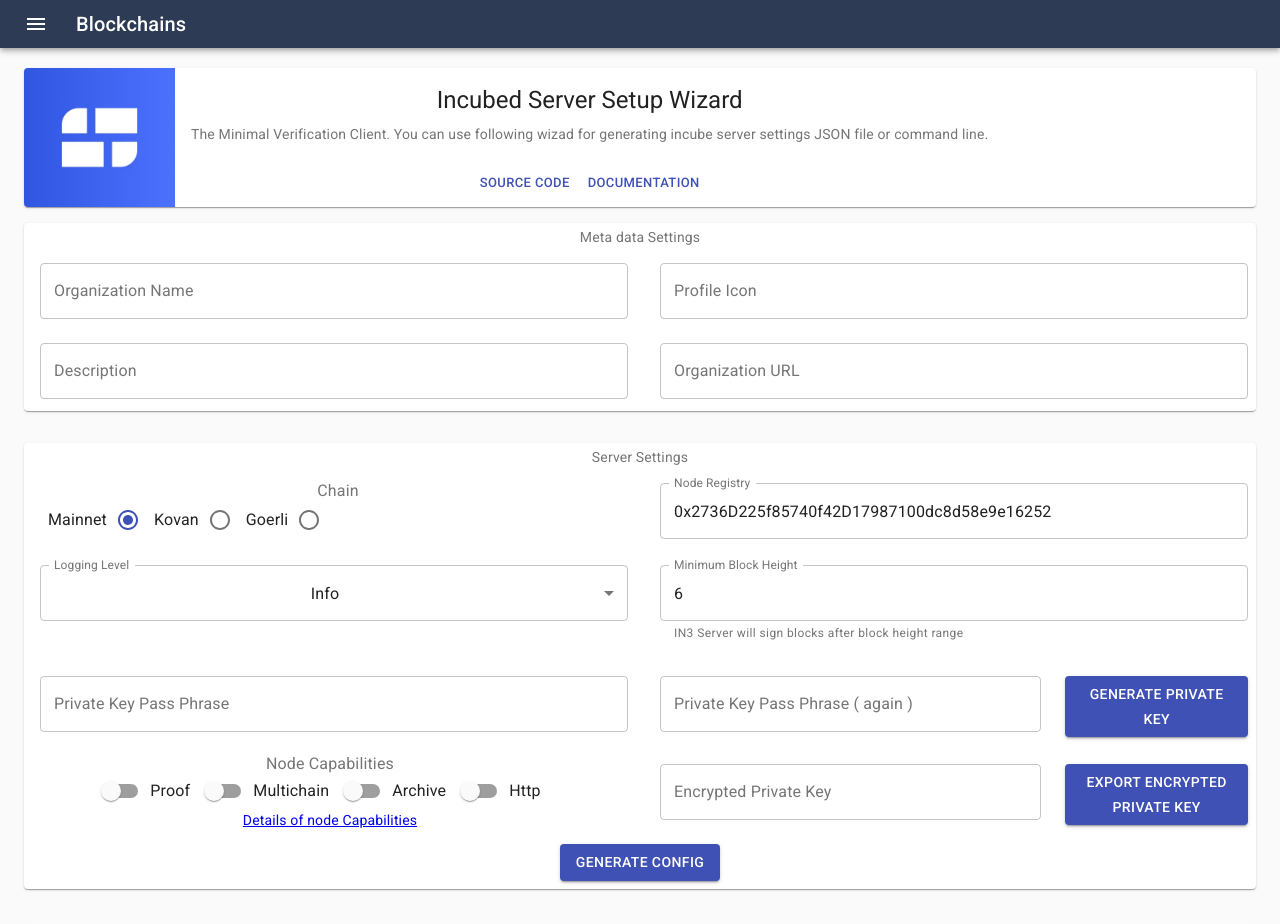
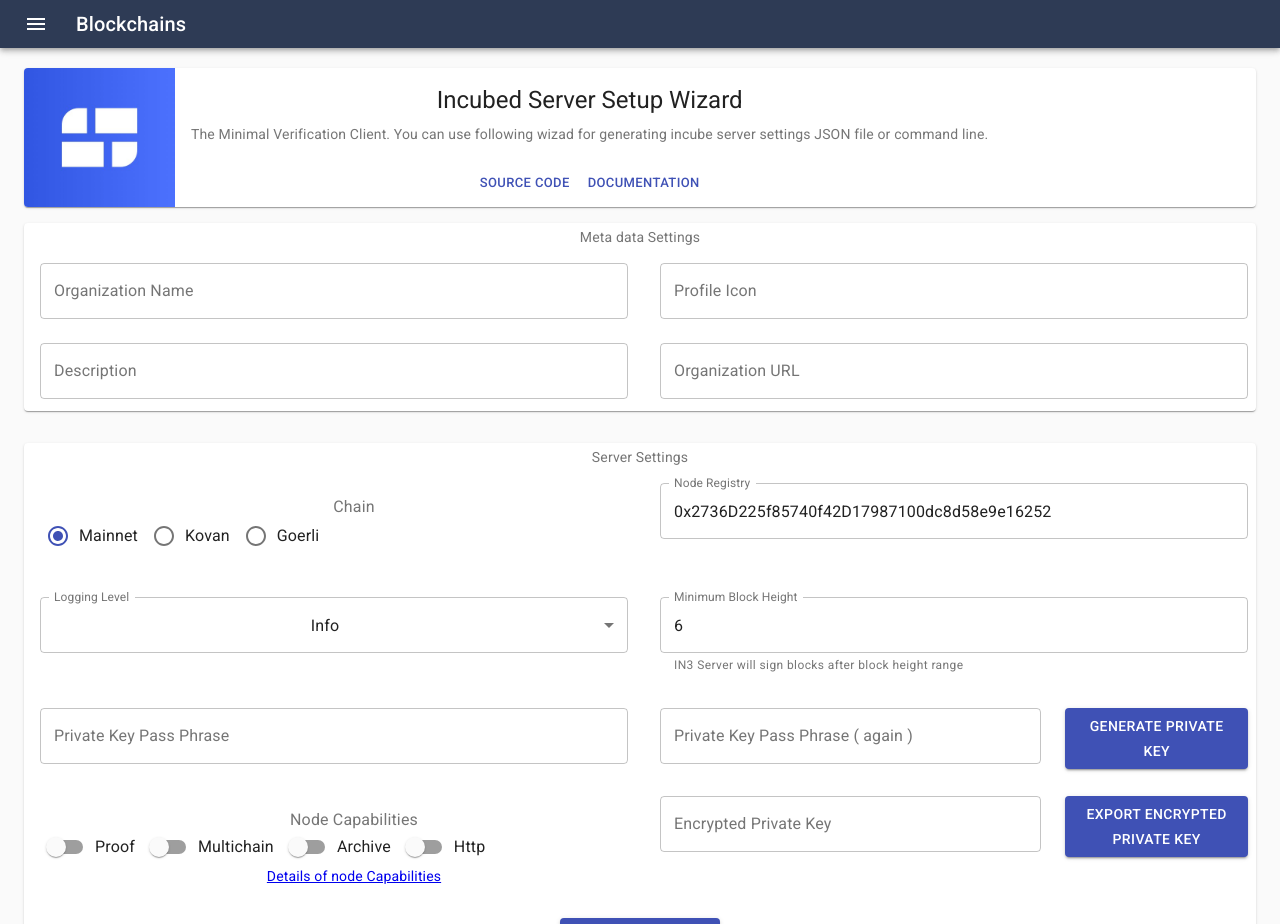
Before and after one commit to blockchainsllc/in3-server-setup-tool, a React (Create React App) app: page / in a window 1280 px wide. Shown: the top 924 px of the page. Built offline with nearby package versions, Linux system fonts and the light colour scheme.

Commit message:
UI adjustments

```diff
--- a/src/Components/SettingsComponent.js
+++ b/src/Components/SettingsComponent.js
@@ -35,6 +35,9 @@
     },
     margin: {
         margin: theme.spacing(1),
+    },
+    margin2: {
+        margin: theme.spacing(3),
     },
     button: {
         margin: theme.spacing(1),
@@ -119,7 +122,7 @@
                     </Grid>
 
                     <Grid item xs={6}>
-                        <FormControl fullWidth className={classes.margin} component="fieldset">
+                        <FormControl fullWidth className={classes.margin2} component="fieldset">
 
                             <FormLabel component="legend">Chain</FormLabel>
                             <RadioGroup aria-label="position" name="network" value={props.network} onChange={props.handleChange} row>
@@ -128,21 +131,18 @@
                                     value="Mainnet"
                                     control={<Radio color="primary" />}
                                     label="Mainnet"
-                                    labelPlacement="start"
                                 />
 
                                 <FormControlLabel
                                     value="Kovan"
                                     control={<Radio color="primary" />}
                                     label="Kovan"
-                                    labelPlacement="start"
                                 />
 
                                 <FormControlLabel
                                     value="Goerli"
                                     control={<Radio color="primary" />}
                                     label="Goerli"
-                                    labelPlacement="start"
                                 />
 
                             </RadioGroup>
@@ -232,7 +232,7 @@
                     </Grid>
 
                     <Grid item xs={6}>
-                        <FormControl component="fieldset">
+                        <FormControl  fullWidth className={classes.margin2} component="fieldset">
                             <FormLabel component="legend">Node Capabilities</FormLabel>
                             <FormGroup row>
 
```
